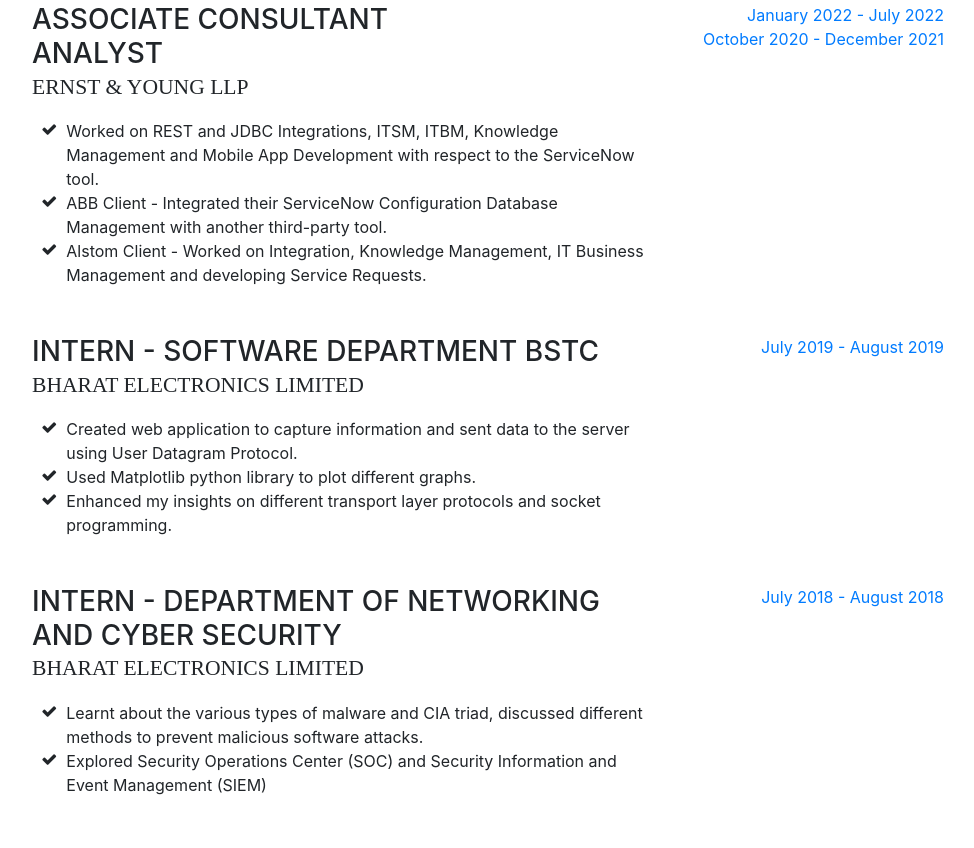
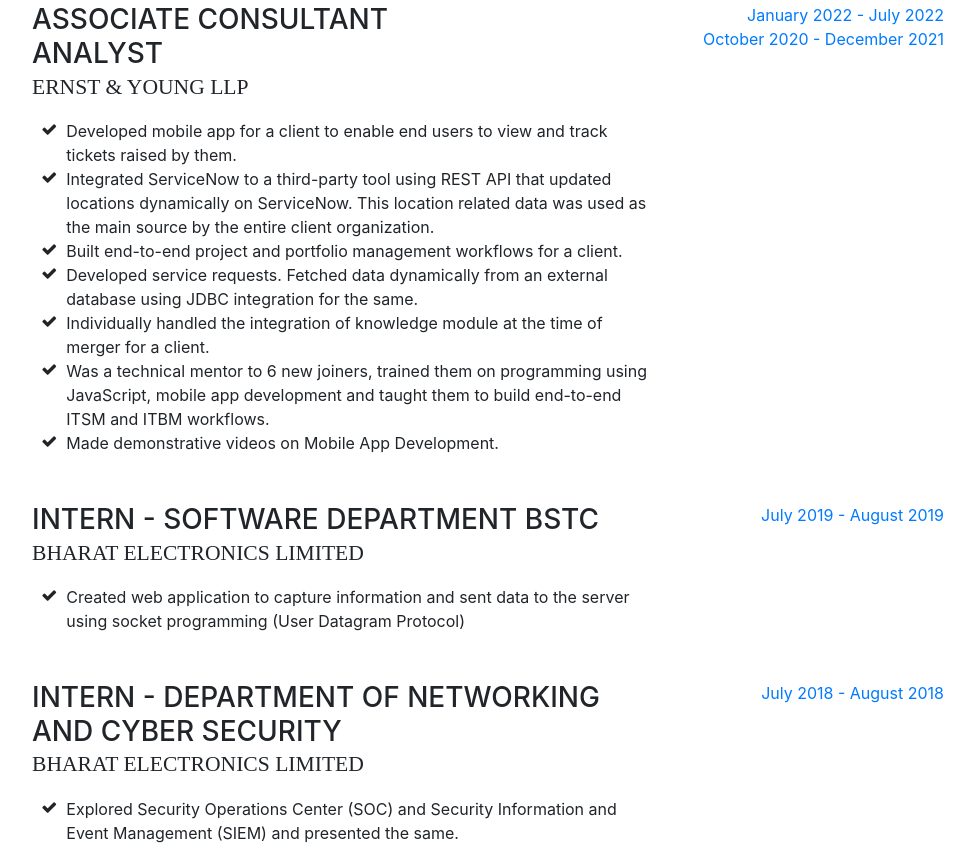
Before and after one commit to sharanya-t/sharanya-t.github.io, a website with bundled scripts: page index.html in a window 1280 px wide. Shown: the part 1731-2579 px from the top of the page, without its empty margins (288-1262 px from the left). Built offline with nearby package versions, Linux system fonts and the light colour scheme; a web font is replaced by a local one.

Commit message:
Quaterly updates

```diff
--- a/index.html
+++ b/index.html
@@ -74,7 +74,7 @@
           <div class="subheading mb-5">11136 Church Street · Fairfax, VA 22030 · United States · (302) 401-7626 ·
             <a href="mailto:sharanya.thilagan@gmail.com">sharanya.thilagan@gmail.com</a>
           </div>
-          <p class="mb-5">Currently pursuing Master of Science in Computer Science from George Mason University. Passionate about building world-class products through proven software development and engineering skills. Actively seeking Data Science or SDE internship opportunities for Summer '23.</p>
+          <p class="mb-5">Currently pursuing Master of Science in Computer Science from George Mason University. Passionate about building products that impact and change life for the better. Actively seeking SDE internship opportunities for Summer '23.</p>
           <ul class="list-inline list-social-icons mb-0">
             <li class="list-inline-item">
               <a href="https://www.linkedin.com/in/sharanya-thilagan-23382422b">
@@ -147,13 +147,25 @@
               <ul class="fa-ul mb-0">
                 <li>
                   <i class="fa-li fa fa-check"></i>
-                  Worked on REST and JDBC Integrations, ITSM, ITBM, Knowledge Management and Mobile App Development with respect to the ServiceNow tool.</li>
+                  Developed mobile app for a client to enable end users to view and track tickets raised by them.</li>
                 <li>
                   <i class="fa-li fa fa-check"></i>
-                  ABB Client - Integrated their ServiceNow Configuration Database Management with another third-party tool.</li>
+                  Integrated ServiceNow to a third-party tool using REST API that updated locations dynamically on ServiceNow. This location related data was used as the main source by the entire client organization.</li>
                 <li>
                   <i class="fa-li fa fa-check"></i>
-                  Alstom Client - Worked on Integration, Knowledge Management, IT Business Management and developing Service Requests.</li>
+                  Built end-to-end project and portfolio management workflows for a client.</li>
+                <li>
+                  <i class="fa-li fa fa-check"></i>
+                  Developed service requests. Fetched data dynamically from an external database using JDBC integration for the same.</li>
+                <li>
+                  <i class="fa-li fa fa-check"></i>
+                  Individually handled the integration of knowledge module at the time of merger for a client.</li>
+                <li>
+                  <i class="fa-li fa fa-check"></i>
+                  Was a technical mentor to 6 new joiners, trained them on programming using JavaScript, mobile app development and taught them to build end-to-end ITSM and ITBM workflows.</li>
+                <li>
+                  <i class="fa-li fa fa-check"></i>
+                  Made demonstrative videos on Mobile App Development.</li>
               </ul>
             </div>
             <div class="resume-date text-md-right">
@@ -170,13 +182,7 @@
               <ul class="fa-ul mb-0">
                 <li>
                   <i class="fa-li fa fa-check"></i>
-                  Created web application to capture information and sent data to the server using User Datagram Protocol.</li>
-                <li>
-                  <i class="fa-li fa fa-check"></i>
-                  Used Matplotlib python library to plot different graphs.</li>
-                <li>
-                  <i class="fa-li fa fa-check"></i>
-                  Enhanced my insights on different transport layer protocols and socket programming.</li>
+                  Created web application to capture information and sent data to the server using socket programming (User Datagram Protocol)</li>
               </ul>
             </div>
             <div class="resume-date text-md-right">
@@ -191,10 +197,7 @@
               <ul class="fa-ul mb-0">
                 <li>
                   <i class="fa-li fa fa-check"></i>
-                  Learnt about the various types of malware and CIA triad, discussed different methods to prevent malicious software attacks.</li>
-                <li>
-                  <i class="fa-li fa fa-check"></i>
-                  Explored Security Operations Center (SOC) and Security Information and Event Management (SIEM)</li>
+                  Explored Security Operations Center (SOC) and Security Information and Event Management (SIEM) and presented the same.</li>
               </ul>
             </div>
             <div class="resume-date text-md-right">
@@ -239,7 +242,7 @@
             <li class="list-inline-item">Tkinter,</li>
             <li class="list-inline-item">MVC Architecture,</li>
             <li class="list-inline-item">Unity Game Engine,</li>
-            <li class="list-inline-item">GitHub,</li>
+            <li class="list-inline-item">Git,</li>
             <li class="list-inline-item">ServiceNow,</li>
             <li class="list-inline-item">PowerBI,</li>
             <li class="list-inline-item">Tableau</li>
@@ -388,7 +391,7 @@
           <div class="subheading mb-3">Click below to view and download my resume</div>
           <ul class="list-inline list-icons">
             <li class="list-inline-item">
-              <a href="https://drive.google.com/file/d/1mMKHHtGdyC3Pbb4m4JVaepqIim9Nygx7/view?usp=sharing">
+              <a href="https://drive.google.com/file/d/1dTTva0g9JFqXWhpA0awsvPnF5Ymr6hB0/view?usp=share_link">
                 <i class="fa fa-download"></i>
                 </span>
             </li>
```
Also changed, not shown: 1 other file.
